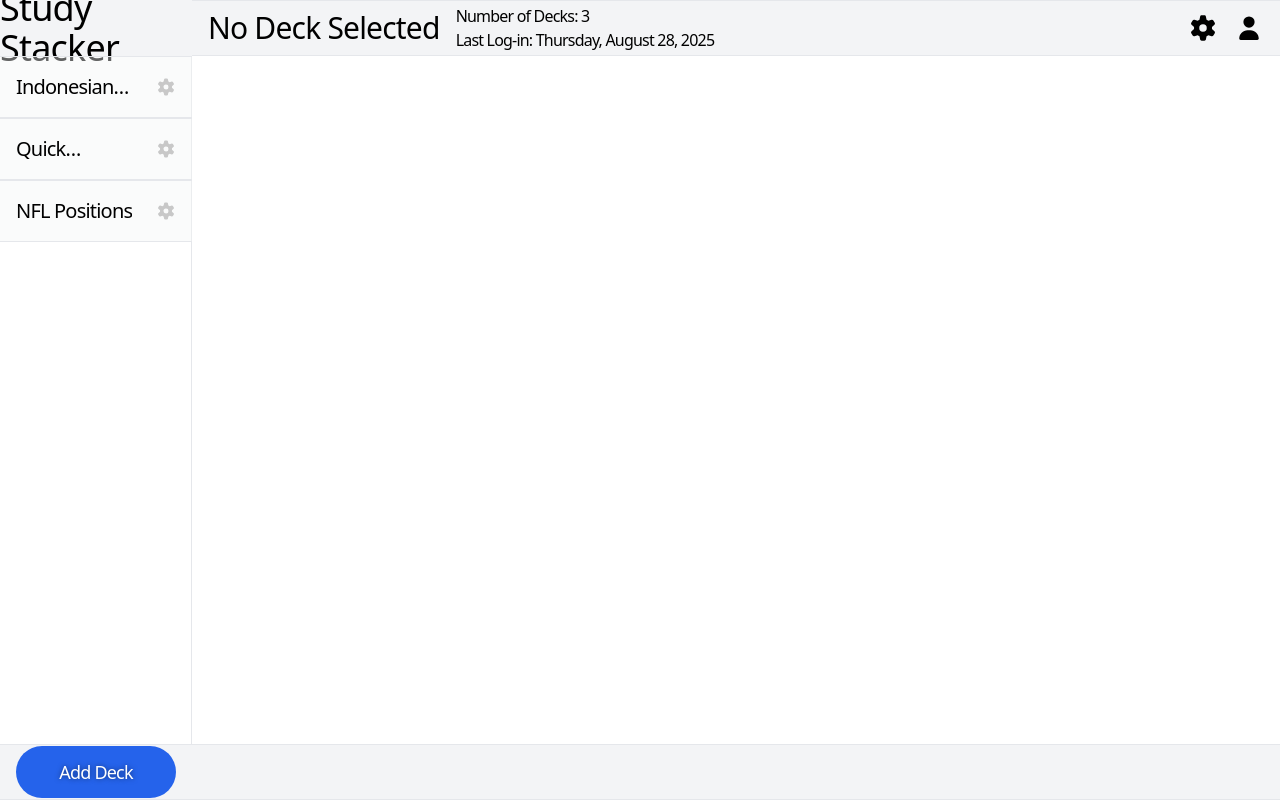
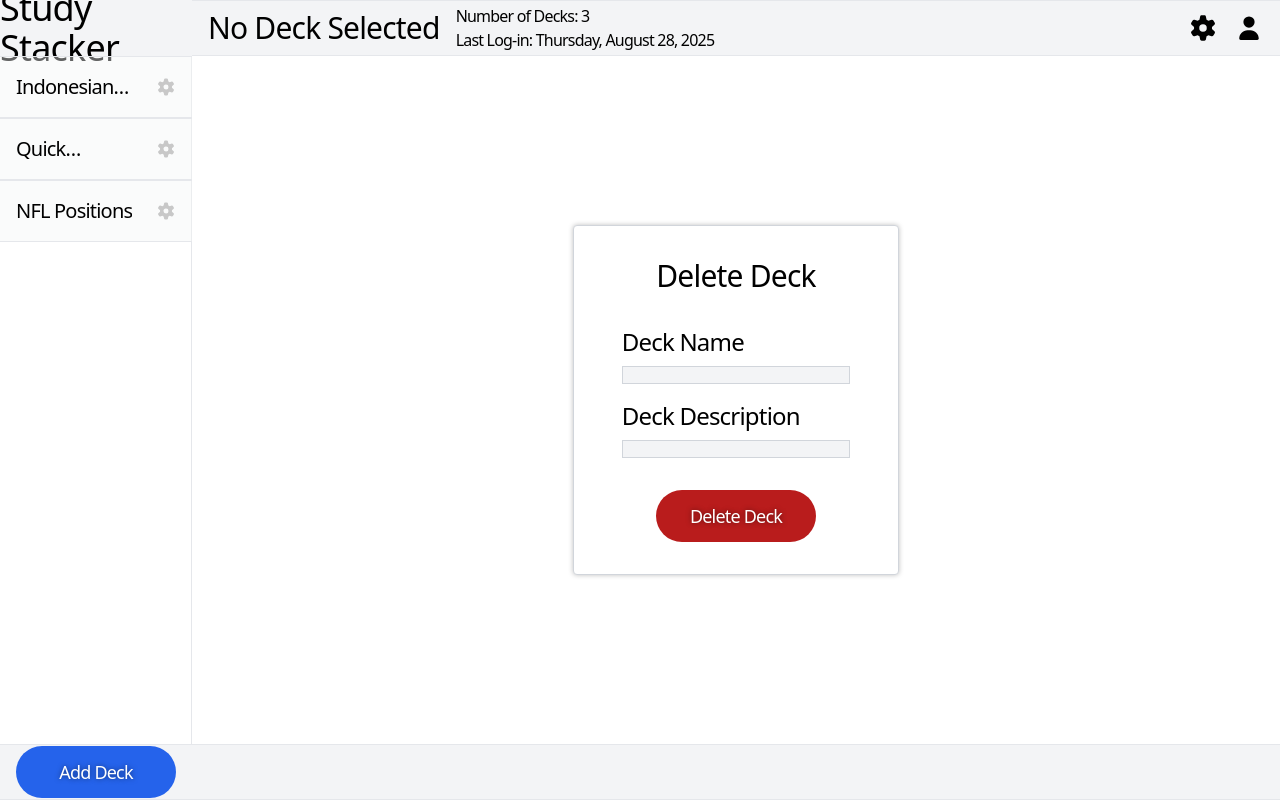
Before and after one commit to lseti1/AngularStudyStacker-123913, an Angular app: page / in a window 1280 px wide. Built offline with nearby package versions, Linux system fonts and the light colour scheme.

Commit message:
Functionality: Implemented delete-deck view with correct display and action bar behaviour

```diff
--- a/src/app/main-layout/bottom-action-bar/bottom-action-bar.html
+++ b/src/app/main-layout/bottom-action-bar/bottom-action-bar.html
@@ -1,6 +1,6 @@
 <div class="flex justify-end items-center bg-gray-100 w-full h-full border-y border-gray-200 p-4 text-white text-xl gap-4">
     @if (selectedDeckService.isDeckSelected()) {
-        @if (flashcardsViewService.currentView() === 'flashcards' && !(selectedDeckService.currentView() === 'add' || selectedDeckService.currentView() === 'edit') && !(uiStates.isInAccountArea() || uiStates.isChangingSettings())) {
+        @if (flashcardsViewService.currentView() === 'flashcards' && !(selectedDeckService.currentView() === 'add' || selectedDeckService.currentView() === 'edit' || selectedDeckService.currentView() === 'delete') && !(uiStates.isInAccountArea() || uiStates.isChangingSettings())) {
             <button (click)="flashcardsViewService.toggleView('add')" class="blue-btn">{{ addButtonText() }}</button>
             <button (click)="flashcardsViewService.toggleEditAll()" class="blue-btn">{{ editButtonText() }}</button>
             <button class="blue-btn">Start Learning</button>
@@ -11,6 +11,8 @@
         } @else if (selectedDeckService.currentView() === 'edit') {
             <button (click)="selectedDeckService.toggleView(null)" class="blue-btn">Close</button>
         } @else if (selectedDeckService.currentView() === 'add') {
+            <button (click)="selectedDeckService.toggleView(null)" class="blue-btn">Close</button>
+        } @else if (selectedDeckService.currentView() === 'delete') {
             <button (click)="selectedDeckService.toggleView(null)" class="blue-btn">Close</button>
         } @else if (uiStates.isInAccountArea() || uiStates.isChangingSettings()) {
             <button (click)="uiStates.setChangingSettings(false); uiStates.setIsInAccountArea(false, null)" class="blue-btn">Close</button>
--- a/src/app/main-layout/flashcards-view/delete-deck-view/delete-deck-view.html
+++ b/src/app/main-layout/flashcards-view/delete-deck-view/delete-deck-view.html
@@ -1 +1,18 @@
-<p>delete-deck-view works!</p>
+<div class="flex justify-center items-center flex-col absolute top-0 left-0 w-full h-full backdrop-blur-sm gap-4">
+    <form (ngSubmit)="onSubmit()" class="relative flex flex-col min-w-[30%] justify-start items-center p-8 text-2xl rounded shadow-half border border-gray-300 bg-white gap-4">
+        <h1 class="text-3xl" title="{{ deckData?.title }}">Delete Deck</h1>
+        <div class="w-full flex flex-col gap-4 p-4 rounded">
+            <div class="flex flex-col w-full gap-2">
+                <label for="name" class="select-none">Deck Name</label>
+                <p class="bg-gray-100 tracking-tighter p-2 border border-gray-300 text-xl select-none">{{ deckData?.title }}</p>
+            </div>
+            <div class="flex flex-col w-full gap-2">
+                <label for="description" class="select-none">Deck Description</label>
+                <p class="bg-gray-100 tracking-tighter p-2 border border-gray-300 text-xl select-none">{{ deckData?.description }}</p>
+            </div>
+        </div>
+        <div class="flex flex-row gap-4">
+            <button class="red-btn col-span-2" type="submit">Delete Deck</button>
+        </div>
+    </form>
+</div>
--- a/src/app/main-layout/flashcards-view/delete-deck-view/delete-deck-view.ts
+++ b/src/app/main-layout/flashcards-view/delete-deck-view/delete-deck-view.ts
@@ -1,11 +1,19 @@
-import { Component } from '@angular/core';
+import { Component, Input } from '@angular/core';
+import { SelectedDeck } from '../../../services/selected-deck';
+import { Deck } from '../../../services/dummy-data-service';
+import { FormsModule } from '@angular/forms';
 
 @Component({
   selector: 'app-delete-deck-view',
-  imports: [],
+  imports: [FormsModule],
   templateUrl: './delete-deck-view.html',
   styleUrl: './delete-deck-view.css'
 })
 export class DeleteDeckView {
+  constructor(public selectedDeckService: SelectedDeck) {}
+  @Input() deckData: Deck | null = null;
 
+  onSubmit() {
+    this.selectedDeckService.toggleView(null);
+  }
 }
--- a/src/app/main-layout/flashcards-view/edit-deck-view/edit-deck-view.html
+++ b/src/app/main-layout/flashcards-view/edit-deck-view/edit-deck-view.html
@@ -13,7 +13,8 @@
         </div>
         <div class="flex flex-row gap-4">
             <button class="green-btn col-span-2" type="submit">Update Deck</button>
-            <button class="red-btn col-span-2" type="">Delete Deck</button>
+            <button class="red-btn col-span-2" type="button" (click)="onDelete()">Delete Deck</button>
         </div>
     </form>
+
 </div>
--- a/src/app/main-layout/flashcards-view/edit-deck-view/edit-deck-view.ts
+++ b/src/app/main-layout/flashcards-view/edit-deck-view/edit-deck-view.ts
@@ -16,4 +16,8 @@ export class EditDeckView {
   onSubmit() {
     this.selectedDeckService.toggleView(null);
   }
+
+  onDelete() {
+    this.selectedDeckService.toggleView('delete');
+  }
 }
--- a/src/app/main-layout/flashcards-view/flashcards-view.html
+++ b/src/app/main-layout/flashcards-view/flashcards-view.html
@@ -32,7 +32,7 @@
 } @else if (selectedDeckService.currentView() === 'add') {
     <app-add-deck-view/>
 } @else if (selectedDeckService.currentView() === 'delete') {
-    <app-delete-deck-view/>
+    <app-delete-deck-view [deckData]="deckData"/>
 } @else if (uiStates.isChangingSettings()) {
     <app-settings-view/>
 } @else if (uiStates.isInAccountArea()) {
--- a/src/app/services/selected-deck.ts
+++ b/src/app/services/selected-deck.ts
@@ -8,7 +8,7 @@ export class SelectedDeck {
   isDeckSelected = signal<boolean>(false);
   selectedDeckID = signal<number | null>(null);
 
-  private selectedDeckState = signal< 'add' | 'edit' | 'delete' | null>(null);
+  private selectedDeckState = signal< 'add' | 'edit' | 'delete' | null>('delete');
 
   get currentView() {
     return this.selectedDeckState.asReadonly();
```
